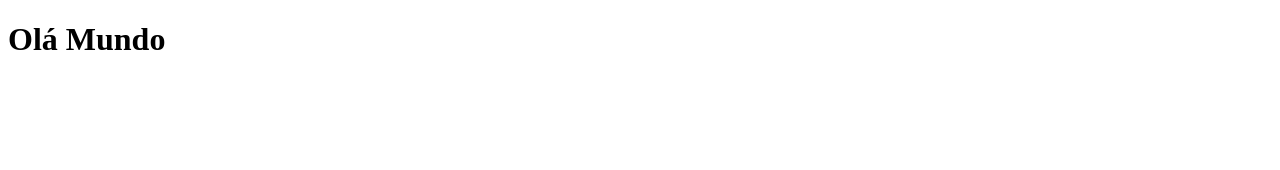
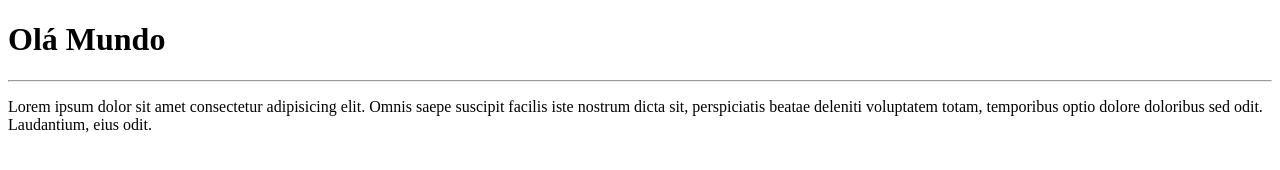
Before and after one commit to ZoeDoceAmarga/ola-mundo, a plain HTML site: page site-exemplo/index.html in a window 1280 px wide. Drawn offline with Linux system fonts and the light colour scheme.

Commit message:
Mais um parágrafo

```diff
--- a/site-exemplo/index.html
+++ b/site-exemplo/index.html
@@ -5,8 +5,8 @@
     <meta http-equiv="X-UA-Compatible" content="IE=edge">
     <meta name="viewport" content="width=device-width, initial-scale=1.0">
     <title>"Primeiro site"</title>
-    <h1> Olá Mundo
-    </h1>
+    <h1> Olá Mundo </h1>   <hr>
+    <p>Lorem ipsum dolor sit amet consectetur adipisicing elit. Omnis saepe suscipit facilis iste nostrum dicta sit, perspiciatis beatae deleniti voluptatem totam, temporibus optio dolore doloribus sed odit. Laudantium, eius odit.</p>
 </head>
 <body>
 
```
